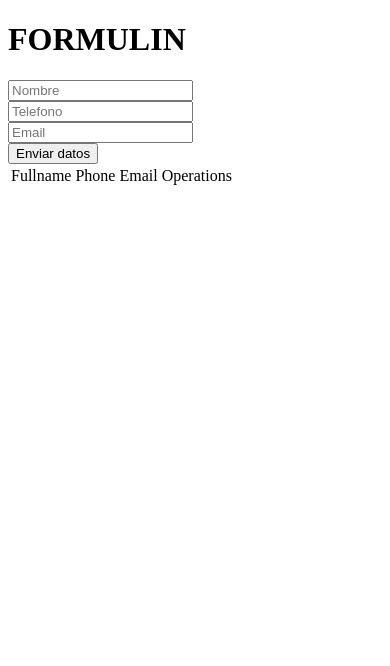
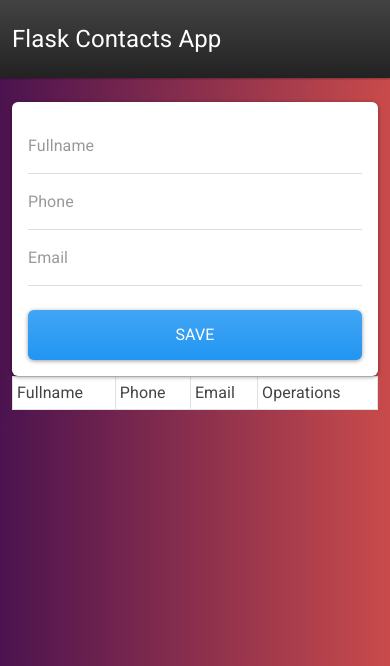
Before and after one commit to luciamam/Flask-Contacts-app, a Flask app: page / in a window 390 px wide. Shown: the top 666 px of the page. Run offline with Flask 3, Linux system fonts and the light colour scheme; data that the repository does not hold is empty; some libraries are stand-ins or nearby versions.

Commit message:
las rutas delete y edit ya no funcion todo perfecto , hemos usado Boostrap para el fronted, rutas estaticas ,hemos creado el layout

```diff
--- a/src/app.py
+++ b/src/app.py
@@ -1,3 +1,5 @@
+#author Lucia Mansogo
+
 from flask import Flask,render_template,request,redirect,url_for,flash
 from dotenv import load_dotenv
 from os import getenv
@@ -6,8 +8,6 @@ import os
 
 
 load_dotenv()
-
-
 
 
 app=Flask(__name__)
@@ -50,31 +50,42 @@ def add_contact():
             #el metodo index() que ue esta en la ruta raiz es la que hace esto
             return redirect(url_for('index'))
             #mysql.connect.close()
-
-
         return 'ADD contact'       #return 'Received'
 
+@app.route('/edit/<string:id>')
+def edit_contact(id):
 
+    cur = mysql.connection.cursor()
+    cur.execute('SELECT * FROM contacts WHERE id = {}'.format(id,))
+    data = cur.fetchall()
+    print(data[0])
+
+    return render_template('edit-contact.html', contact = data[0])
+
+@app.route('/update/<string:id>', methods=['POST'])
+def update_contact(id):
+
+    if request.method == 'POST':
+        fullname = request.form['fullname']
+        email = request.form['email']
+        phone = request.form['phone']
+        cur = mysql.connection.cursor()
+        cur.execute('UPDATE contacts SET fullname = %s, email = %s, phone = %s WHERE id = %s', (fullname, email, phone, id))
+
+        mysql.connection.commit()
+        flash('Contact Updated Successfully')
+
+        return redirect(url_for('index'))
 
 @app.route('/delete/<string:id>')
-def delete(id):
-    cursor=mysql.connection.cursor()
-    cursor.execute('DELETE FROM contacts WHERE id=%s',(id))
+def delete_contact(id):
+    cur = mysql.connection.cursor()
+    cur.execute('DELETE FROM contacts WHERE id= {}'.format(id,))
     mysql.connection.commit()
     flash('Contact Removed Successfully')
     return redirect(url_for('index'))
 
 
+if __name__ == '__main__':
 
-@app.route('/edit')
-def edit():
-    return 'edit contact'
-
-@app.route('/update')
-def update():
-    return 'update contact'
-
-
-
-if __name__=='__main__':
-    app.run(debug=True, host='0.0.0.0',port=3000)
+    app.run(debug=True, host='0.0.0.0')
--- /dev/null
+++ b/src/static/css/main.css
@@ -0,0 +1,6 @@
+body {
+    background: #c94b4b;  /* fallback for old browsers */
+background: -webkit-linear-gradient(to right, #4b134f, #c94b4b);  /* Chrome 10-25, Safari 5.1-6 */
+background: linear-gradient(to right, #4b134f, #c94b4b); /* W3C, IE 10+/ Edge, Firefox 16+, Chrome 26+, Opera 12+, Safari 7+ */
+
+}
--- a/src/templates/index.html
+++ b/src/templates/index.html
@@ -1,32 +1,42 @@
-<!DOCTYPE html>
-<html lang="en">
-<head>
-    <meta charset="UTF-8">
-    <meta name="viewport" content="width=device-width, initial-scale=1.0">
-    <title>Document</title>
-</head>
-<body>
+{% extends './layout.html' %}
 
-    {% with messages= get_flashed_messages() %}
-    {% if message %}
-    {% for message in messages %}
+{% block body%}
 
-    <p>{{ message }}</p>
+<div class="row">
+  <div class="col-md-5">
+    {% with messages = get_flashed_messages() %}
+{% if messages %}
+{% for message in
+messages %}
+
+<div class="alert alert-success alert-dismissible fade show" role="alert">
+  {{message}}
+  <button type="button" class="btn-close" data-bs-dismiss="alert" aria-label="Close"></button>
+</div>
 
 {% endfor %}
 {% endif %}
 {% endwith %}
-
-
-    <form action="/add_contact" method="post">
-        <h1>FORMULIN</h1>
-        <input type="text" placeholder="Nombre" name="fullname"><br>
-        <input type="number" placeholder="Telefono"name="phone"><br>
-        <input type="email" placeholder="Email" name="email"><br>
-        <button type="submit">Enviar datos</button>
+    <div class="card card-body">
+      <form action="/add_contact" method="POST">
+        <div class="form-group">
+          <input type="text" name="fullname" placeholder="Fullname" class="form-control"/>
+        </div>
+        <div class="form-group">
+          <input type="text" name="phone" placeholder="Phone" class="form-control"/>
+        </div>
+        <div class="form-group">
+          <input type="text" name="email" placeholder="Email" class="form-control"/>
+        </div>
+        <br>
+        <div class="form-group d-grid">
+          <button type="submit" class="btn btn-primary">Save</button>
+        </div>
       </form>
-
-    <table>
+    </div>
+  </div>
+  <div class="col-md-7">
+    <table class="table table-striped table-bordered bg-white table-sm">
       <thead>
         <tr>
           <td>Fullname</td>
@@ -35,21 +45,21 @@
           <td>Operations</td>
         </tr>
       </thead>
-
       <tbody>
         {% for contact in contacts %}
         <tr>
-                <td>{{contact[1]}}</td>
-                <td>{{contact[2]}}</td>
-                <td>{{contact[3]}}</td>
+          <td>{{ contact.1 }}</td>
+          <td>{{ contact.2 }}</td>
+          <td>{{ contact.3 }}</td>
           <td>
-                    <a href="/edit/{{contact[0]}}">Edit</a>
-                    <a href="/delete/{{contact[0]}}">Delete</a>
+            <a href="/edit/{{contact.0}}" class="btn btn-secondary">Edit</a>
+            <a href="/delete/{{contact.0}}" class="btn btn-danger btn-delete">Delete</a>
           </td>
         </tr>
         {% endfor %}
       </tbody>
     </table>
+  </div>
+</div>
 
-</body>
-</html>
+{% endblock %}
--- /dev/null
+++ b/src/templates/layout.html
@@ -0,0 +1,33 @@
+<!DOCTYPE html>
+<html lang="es">
+  <head>
+    <meta charset="UTF-8" />
+    <meta name="viewport" content="width=device-width, initial-scale=1.0" />
+    <title>Flask Contacts APP</title>
+    <link
+      rel="stylesheet"
+      href="https://bootswatch.com/5/materia/bootstrap.min.css"
+    />
+    <link rel="stylesheet" href="{{ url_for('static', filename='css/main.css') }}">
+  </head>
+  <body>
+    <!-- As a link -->
+    <nav class="navbar navbar-expand-lg navbar-dark bg-dark">
+      <div class="container-fluid">
+        <a class="navbar-brand" href="/">Flask Contacts App</a>
+      </div>
+    </nav>
+
+    <div class="container pt-4">
+        {% block body%}
+        {% endblock%}
+    </div>
+    <!-- SCRIPTS DE BOOTSTRAP -->
+    <script
+      src="https://cdn.jsdelivr.net/npm/bootstrap@5.3.3/dist/js/bootstrap.bundle.min.js"
+      integrity="sha384-YvpcrYf0tY3lHB60NNkmXc5s9fDVZLESaAA55NDzOxhy9GkcIdslK1eN7N6jIeHz"
+      crossorigin="anonymous"
+    ></script>
+    <script src="{{ url_for('static', filename='js/main.js') }}"></script>
+  </body>
+</html>
```
Also changed, not shown: src/static/jss/main.js (added, +13 -0 lines), src/templates/edit-contact.html (added, +25 -0 lines). Lines whose indentation alone changed are shown as unchanged.
